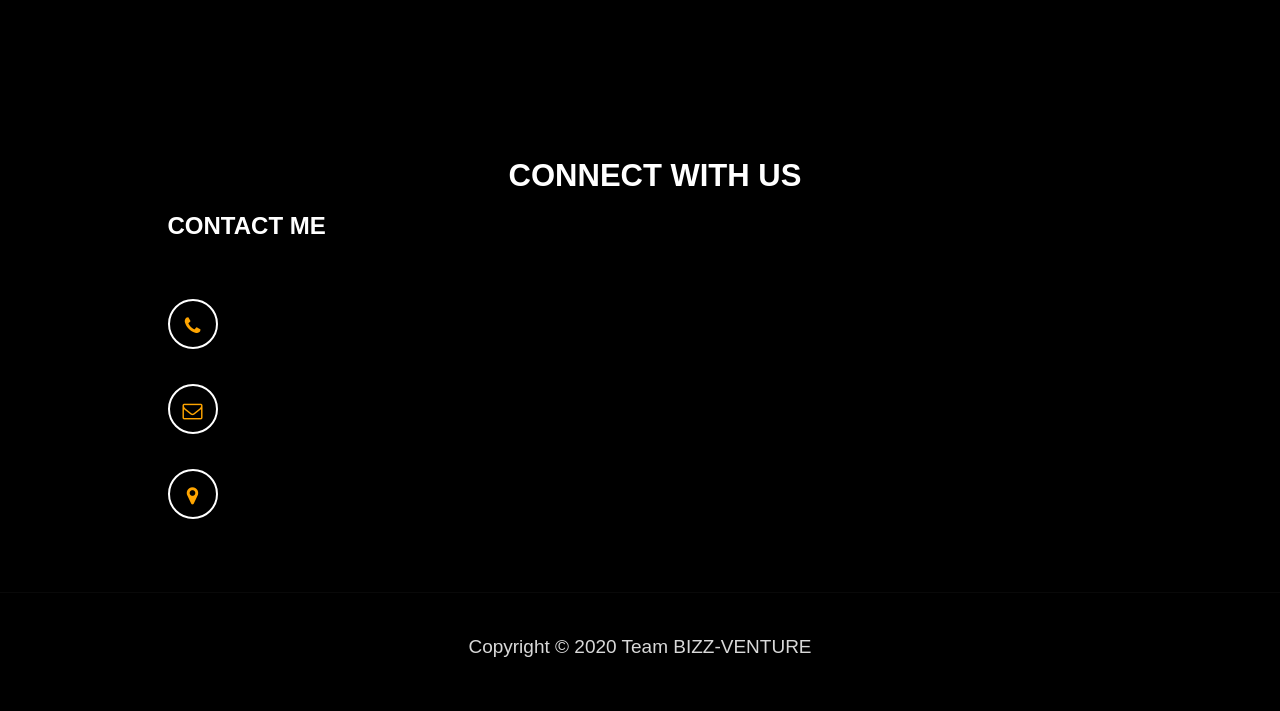
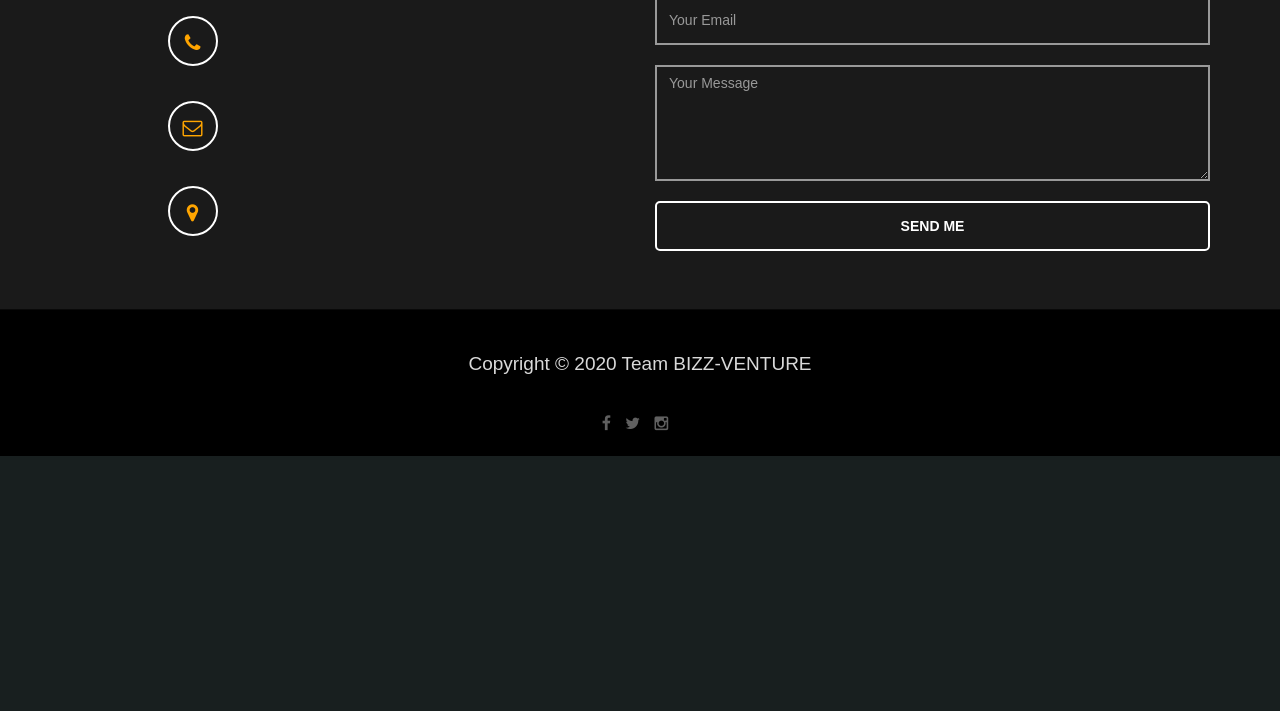
Before and after one commit to N15H4N7/bizz-venture, a PHP site: page / in a window 1280 px wide. Shown: the part 5789-6500 px from the top of the page. After the commit the page ends 6245 px from the top, so only its background shows below. Run offline with PHP 8.4, Linux system fonts and the light colour scheme; some libraries are stand-ins or nearby versions.

Commit message:
Contact Us Sorted

```diff
--- a/css/templatemo-style.css
+++ b/css/templatemo-style.css
@@ -405,16 +405,17 @@ h1,h2,h3,h4,h5
     }
 #contact input[type="submit"]
     {
-        background: #D43F52;
-        border: 2px solid transparent;
+        background: none;
+        border: 2px solid white;
         color: #ffffff;
         font-weight: bold;
         transition: all 0.4s ease-in-out;
     }
 #contact input[type="submit"]:hover
     {
-        background: #ffffff;
-        color: #D43F52;
+        background: #FFA500;
+        border: 2px solid transparent;
+
     }
 /* end contact */
 
--- a/index.html
+++ b/index.html
@@ -76,7 +76,7 @@
 		<!-- end home -->
 
 		<!-- start work -->
-		<div id="contact" class="section" style="background: #1a1a1a; padding: 10%; padding-bottom: 0px;">
+		<div id="about" class="section" style="background: #1a1a1a; padding: 10%; padding-bottom: 0px;">
 			<div class="bg-dark me-md-3 pt-3 px-3 pt-md-5 px-md-5 text-center text-white overflow-hidden">
 			<div>
 				<h2 class="wow bounce " style="padding-left: 30px">
@@ -125,7 +125,7 @@
 		 --></div>
 
 
-		<div id="work" class="section" style="background: none;">
+		<div id="past" class="section" style="background: none;">
 			<div class="container">
 				<div class="row" style="margin: auto; display: flex; justify-content: center; width: 50%;">
 					<div class="wow bounce " style="padding-left: 30px">
@@ -179,7 +179,7 @@
 		</div>
 		<!-- end work -->
 		<!-- start about -->
-		<div id="about" class="section" style="background-color: #1a1a1a">
+		<div id="masterclass" class="section" style="background-color: #1a1a1a">
 			<div class="container">
 				<h1>ABOUT MASTERCLASS</h1>
 				<!-- <div class="row">
@@ -213,7 +213,7 @@
 		<!-- end about -->
 
 		<!-- start portfolio -->
-		<div id="portfolio" class="section" style="background: none;">
+		<div id="keynote" class="section" style="background: none;">
 		<div class="container">
 			<div class="row">
 				<div class="col-md-12">
@@ -345,7 +345,7 @@
 		</div> -->
 	<!-- end mentors -->
 		<!-- start contact -->
-		<div id="contact" class="section" style="background: none;">
+		<div id="apply" class="section" style="background: none;">
 			<div class="container">
 				<div class="row" style="margin: auto; display: flex; justify-content: center; width: 50%; ">
 					<div class="wow bounce " style="padding-left: 30px">
@@ -387,7 +387,7 @@
 					    </div>
 					  </div>
 					</div>
-					<div class="part_card-container">
+					<!-- <div class="part_card-container">
 					  <div class="part_card">
 					    <div class="front">
 					      <h2 class="sub-title">Season 1</h2>
@@ -403,14 +403,15 @@
 					     <a href="#contact" class="btn btn-default smoothScroll wow fadeInUp" data-wow-delay="1s">Get started</a>
 					    </div>
 					  </div>
-					</div>
+					</div> -->
 
 			</div>
 		</div>
-		<div id="contact" class="section" style="background: none;">
+		</div>
+		<div id="contact" class="section" style="background: #1a1a1a; height: 100vh !important;">
 			<div class="container">
 				<div class="row" style="margin: auto; display: flex; justify-content: center; width: 50%;">
-					<div class="wow bounce " style="padding-left: 30px">
+					<div class="wow bounce " style="padding-left: 30px; padding-bottom: 50px;">
 						<h2>CONNECT WITH US</h2>
 					</div>
                 </div>
@@ -424,12 +425,13 @@
 						</address>
 					</div>
 					<div class="col-lg-6 col-md-6 col-xs-10 wow fadeInUp" data-wow-delay="0.6s">
-						<!-- <form role="form" method="post" action="#">
+						<form role="form" method="post" action="#">
 							<input name="name" type="text" class="form-control" id="name" placeholder="Your Name">
 							<input name="email" type="email" class="form-control" id="email" placeholder="Your Email">
 							<textarea name="message" rows="5" class="form-control" id="message" placeholder="Your Message"></textarea>
-							<input name="send" type="submit" class="form-control" id="send" value="SEND ME">
-						</form> -->
+							<!-- <a href="#contact" class="btn btn-default smoothScroll wow fadeInUp" data-wow-delay="1s">Get started</a> -->
+							<input name="send" type="submit" class="form-control" id="send" style="border-radius: 5px;" value="SEND ME">
+						</form>
 					</div>
 					<div class="col-md-1 col-sm-1"></div>
 				</div>
@@ -438,7 +440,7 @@
 		<!-- end contact -->
 
 		<!-- start footer -->
-		<footer  style="background: none;">
+		<footer style="background: black;">
 			<div class="container">
 				<div class="row">
 					<div class="col-md-12 wow fadeIn" data-wow-delay="0.9s">
@@ -446,11 +448,11 @@
 
                         <!-- . Designed by <a rel="nofollow noopener" href="https://templatemo.com">templatemo</a></p> -->
 						<!-- <hr> -->
-						<!-- <ul class="social-icon">
+						<ul class="social-icon">
 							<li><a href="#" class="fa fa-facebook"></a></li>
 							<li><a href="#" class="fa fa-twitter"></a></li>
 							<li><a href="#" class="fa fa-instagram"></a></li>
-						</ul> -->
+						</ul>
 					</div>
 				</div>
 			</div>
```
